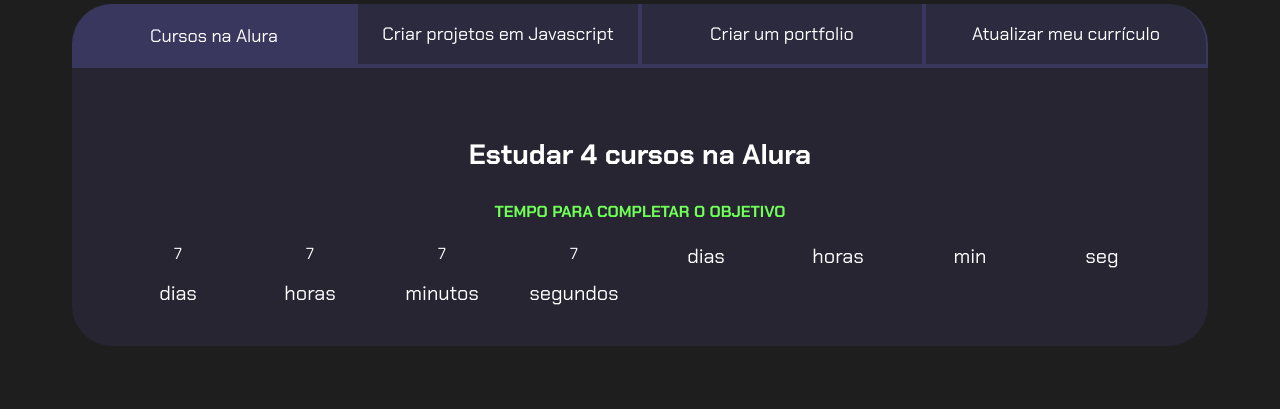
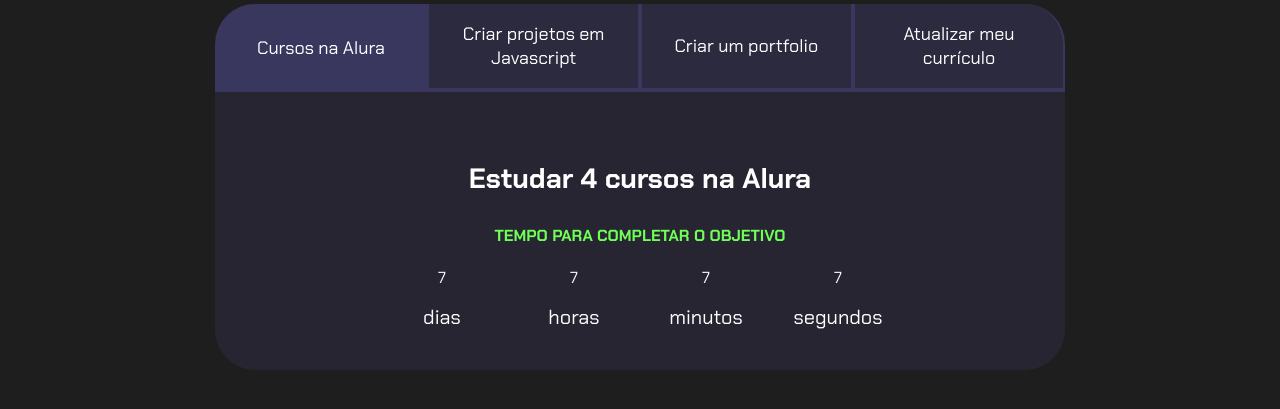
Before and after one commit to Biel009xs/projeto-de-vida, a plain HTML site: page index.html in a window 1280 px wide. Shown: the part 99-508 px from the top of the page. Drawn offline with Linux system fonts and the light colour scheme.

Commit message:
Update index.html

```diff
--- a/index.html
+++ b/index.html
@@ -38,22 +38,6 @@
                             <div class="contador-digito"
                             <p class="contador-digito-numero">7</p>
                             <p class="contador-digito-texto">segundos</p>
-                        </div>
-                        <div class="contador-digito">
-                            <p class="contador-digito-numero" id="dias0"></p>
-                            <p class="contador-digito-texto">dias</p>
-                        </div>
-                        <div class="contador-digito">
-                            <p class="contador-digito-numero" id="horas0"></p>
-                            <p class="contador-digito-texto">horas</p>
-                        </div>
-                        <div class="contador-digito">
-                            <p class="contador-digito-numero" id="min0"></p>
-                            <p class="contador-digito-texto">min</p>
-                        </div>
-                        <div class="contador-digito">
-                            <p class="contador-digito-numero" id="seg0"></p>
-                            <p class="contador-digito-texto">seg</p>
                         </div>
                     </div>
                 </div>
```
